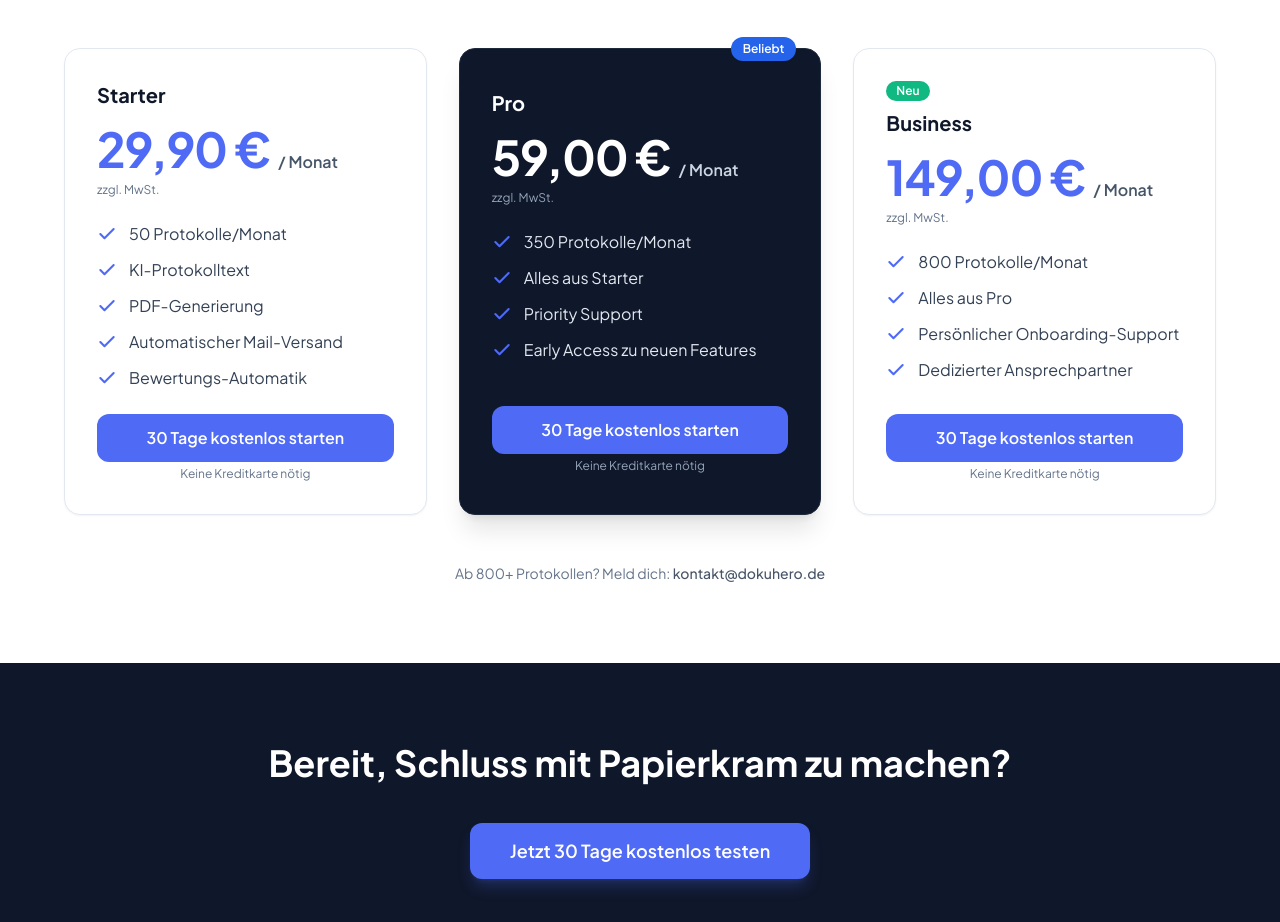
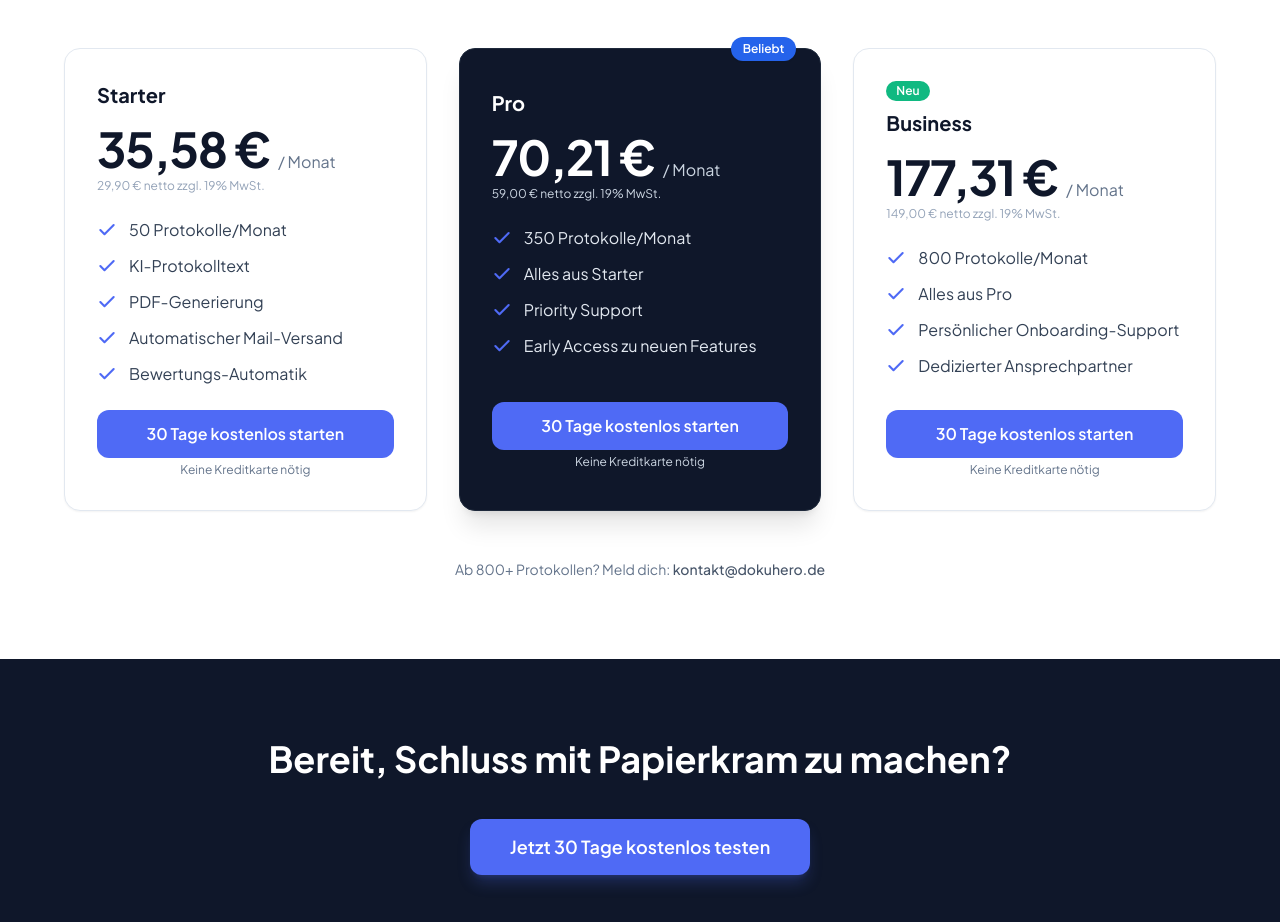
Before and after one commit to sakasolutions/dokuhero, a Next.js app: page / in a window 1280 px wide. Shown: the part 4424-5346 px from the top of the page. Built offline with nearby package versions, Linux system fonts and the light colour scheme.

Commit message:
fix: bruttopreise rechtssicher mit netto-hinweis

```diff
--- a/components/PricingSection.tsx
+++ b/components/PricingSection.tsx
@@ -68,55 +68,49 @@
 
 function PriceBlock({
   billing,
-  main,
-  compare,
+  bruttoMain,
+  bruttoCompareStrike,
+  nettoAmountLabel,
+  yearlyBruttoJahrFooter,
   variant,
-  yearlyTotalLine,
 }: {
   billing: Billing;
-  main: string;
-  compare: string | null;
+  bruttoMain: string;
+  bruttoCompareStrike: string | null;
+  nettoAmountLabel: string;
+  yearlyBruttoJahrFooter: string | null;
   variant: "light" | "dark";
-  yearlyTotalLine?: string | null;
 }) {
   const mainCls =
     variant === "dark"
-      ? "text-4xl font-extrabold tracking-tight text-white md:text-5xl"
-      : "text-4xl font-extrabold tracking-tight text-primary md:text-5xl";
+      ? "text-4xl font-bold tracking-tight text-white md:text-5xl"
+      : "text-4xl font-bold tracking-tight text-slate-900 md:text-5xl";
   const unitCls =
     variant === "dark"
-      ? "text-sm font-semibold text-slate-300 md:text-base"
-      : "text-sm font-semibold text-slate-600 md:text-base";
+      ? "text-sm text-slate-300 md:text-base"
+      : "text-sm text-slate-500 md:text-base";
   const compareCls =
     variant === "dark"
       ? "text-lg font-medium text-slate-500 line-through md:text-xl"
       : "text-lg font-medium text-slate-400 line-through md:text-xl";
-  const yearlyNoteCls =
-    variant === "dark" ? "text-slate-400" : "text-slate-500";
+  const subCls =
+    variant === "dark" ? "text-xs text-slate-300" : "text-xs text-slate-400";
 
   return (
     <div className="mt-4 shrink-0">
       <div className="flex flex-wrap items-baseline gap-x-2 gap-y-1">
-        <span className={mainCls}>{main}</span>
-        {billing === "yearly" && compare ? (
-          <span className={compareCls}>{compare}</span>
+        <span className={mainCls}>{bruttoMain}</span>
+        {billing === "yearly" && bruttoCompareStrike ? (
+          <span className={compareCls}>{bruttoCompareStrike}</span>
         ) : null}
         <span className={unitCls}>/ Monat</span>
       </div>
-      {billing === "yearly" && yearlyTotalLine ? (
-        <p className={`mt-1 text-xs font-medium ${yearlyNoteCls}`}>
-          {yearlyTotalLine}
-        </p>
+      <p className={`mt-1 ${subCls}`}>
+        {nettoAmountLabel} netto zzgl. 19% MwSt.
+      </p>
+      {billing === "yearly" && yearlyBruttoJahrFooter ? (
+        <p className={`mt-1 ${subCls}`}>{yearlyBruttoJahrFooter}</p>
       ) : null}
-      <p
-        className={
-          variant === "dark"
-            ? "mt-2 text-xs text-slate-400"
-            : "mt-2 text-xs text-slate-500"
-        }
-      >
-        zzgl. MwSt.
-      </p>
     </div>
   );
 }
@@ -128,9 +122,35 @@
   const pid = (plan: keyof typeof PRICE_IDS) =>
     billing === "monthly" ? PRICE_IDS[plan].monthly : PRICE_IDS[plan].yearly;
 
-  const starterMain = billing === "monthly" ? "29,90 €" : "23,00 €";
-  const proMain = billing === "monthly" ? "59,00 €" : "47,00 €";
-  const businessMain = billing === "monthly" ? "149,00 €" : "119,00 €";
+  const starterBruttoMain =
+    billing === "monthly" ? "35,58 €" : "27,37 €";
+  const starterBruttoStrike =
+    billing === "yearly" ? "35,58 €" : null;
+  const starterNettoLabel =
+    billing === "monthly" ? "29,90 €" : "23,00 €";
+  const starterJahrFooter =
+    billing === "yearly"
+      ? "328,44 € brutto / Jahr (276,00 € netto)"
+      : null;
+
+  const proBruttoMain = billing === "monthly" ? "70,21 €" : "55,93 €";
+  const proBruttoStrike = billing === "yearly" ? "70,21 €" : null;
+  const proNettoLabel = billing === "monthly" ? "59,00 €" : "47,00 €";
+  const proJahrFooter =
+    billing === "yearly"
+      ? "671,16 € brutto / Jahr (564,00 € netto)"
+      : null;
+
+  const businessBruttoMain =
+    billing === "monthly" ? "177,31 €" : "141,61 €";
+  const businessBruttoStrike =
+    billing === "yearly" ? "177,31 €" : null;
+  const businessNettoLabel =
+    billing === "monthly" ? "149,00 €" : "119,00 €";
+  const businessJahrFooter =
+    billing === "yearly"
+      ? "1.699,32 € brutto / Jahr (1.428,00 € netto)"
+      : null;
 
   return (
     <section
@@ -200,11 +220,10 @@
             <PriceBlock
               variant="light"
               billing={billing}
-              main={starterMain}
-              compare={billing === "yearly" ? "29,90 €" : null}
-              yearlyTotalLine={
-                billing === "yearly" ? "276€/Jahr" : null
-              }
+              bruttoMain={starterBruttoMain}
+              bruttoCompareStrike={starterBruttoStrike}
+              nettoAmountLabel={starterNettoLabel}
+              yearlyBruttoJahrFooter={starterJahrFooter}
             />
             <ul className="mt-6 flex flex-1 flex-col gap-3 text-sm text-slate-700 md:text-base">
               {starterFeatures.map((line) => (
@@ -250,8 +269,10 @@
             <PriceBlock
               variant="dark"
               billing={billing}
-              main={proMain}
-              compare={billing === "yearly" ? "59,00 €" : null}
+              bruttoMain={proBruttoMain}
+              bruttoCompareStrike={proBruttoStrike}
+              nettoAmountLabel={proNettoLabel}
+              yearlyBruttoJahrFooter={proJahrFooter}
             />
             <ul className="mt-6 flex flex-1 flex-col gap-3 text-sm text-slate-200 md:text-base">
               {proFeatures.map((line) => (
@@ -273,7 +294,7 @@
               >
                 30 Tage kostenlos starten
               </Link>
-              <p className="text-center text-xs text-slate-400">
+              <p className="text-center text-xs text-slate-300">
                 Keine Kreditkarte nötig
               </p>
             </div>
@@ -299,8 +320,10 @@
             <PriceBlock
               variant="light"
               billing={billing}
-              main={businessMain}
-              compare={billing === "yearly" ? "149,00 €" : null}
+              bruttoMain={businessBruttoMain}
+              bruttoCompareStrike={businessBruttoStrike}
+              nettoAmountLabel={businessNettoLabel}
+              yearlyBruttoJahrFooter={businessJahrFooter}
             />
             <ul className="mt-6 flex flex-1 flex-col gap-3 text-sm text-slate-700 md:text-base">
               {businessFeatures.map((line) => (
```
